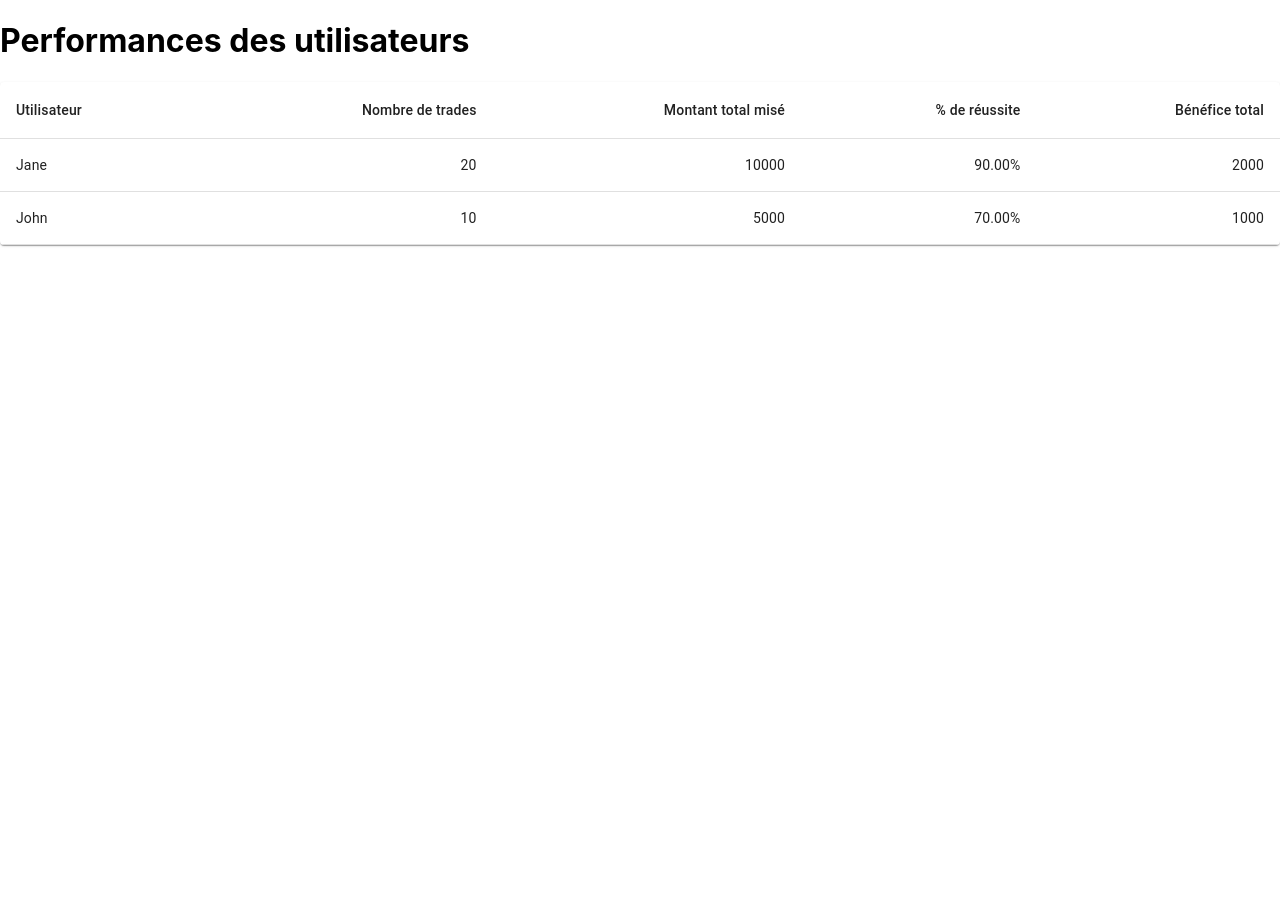
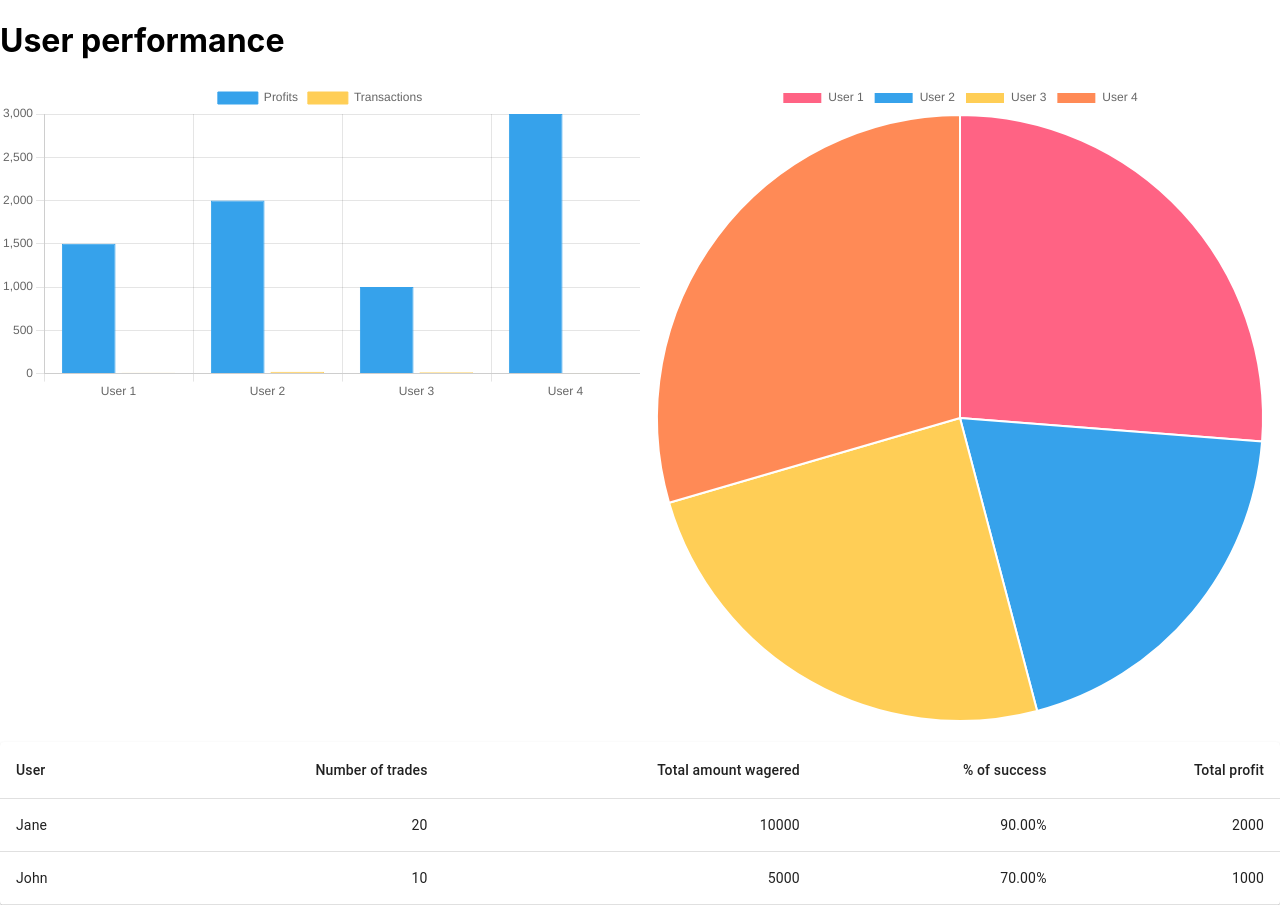
Before and after one commit to elie-atia/react-web-app, a React (Create React App) app: page /performance in a window 1280 px wide. Before the commit the page ends 800 px from the top, so only its background shows below. Built offline with nearby package versions, Linux system fonts and the light colour scheme.

Commit message:
add bar and pie charts to UserPerformancePage

```diff
--- a/src/containers/UserPerformancePage.js
+++ b/src/containers/UserPerformancePage.js
@@ -1,21 +1,82 @@
 import React from 'react';
 import { Table, TableBody, TableCell, TableContainer, TableHead, TableRow, Paper } from '@mui/material';
-
-function UserPerformancePage({ users }) {
+import { Bar, Pie } from 'react-chartjs-2';
+import { Chart as ChartJS, ArcElement, Tooltip, Legend, BarElement,CategoryScale,LinearScale,Title } from 'chart.js';
+ChartJS.register(ArcElement,
+   Tooltip,
+  CategoryScale,
+  LinearScale,
+  BarElement,
+  Title,
+  Legend
+);
+function UserPerformancePage({ users,chartData  }) {
   const sortedUsers = users.sort((a, b) => b.totalProfit - a.totalProfit);
-
+  const barChartData = {
+    labels: chartData.labels,
+    datasets: [
+      {
+        label: 'Profits',
+        data: chartData.profits,
+        backgroundColor: '#36a2eb',
+        borderColor: '#36a2eb',
+        borderWidth: 1,
+      },
+      {
+        label: 'Transactions',
+        data: chartData.transactions,
+        backgroundColor: '#ffce56',
+        borderColor: '#ffce56',
+        borderWidth: 1,
+      },
+    ],
+  };
+  const pieChartData = {
+    labels: chartData.usernames,
+    datasets: [
+      {
+        label: 'Success',
+        data: chartData.successRates,
+        backgroundColor: [
+          '#FF6384',
+          '#36A2EB',
+          '#FFCE56',
+          '#FF8A56',
+          '#8A2BE2',
+          '#00FF7F',
+        ],
+        hoverBackgroundColor: [
+          '#FF6384',
+          '#36A2EB',
+          '#FFCE56',
+          '#FF8A56',
+          '#8A2BE2',
+          '#00FF7F',
+        ],
+      },
+    ],
+  };
   return (
     <div>
-      <h1>Performances des utilisateurs</h1>
+      <h1>User performance</h1>
+      <div style={{ display: 'flex' }}>
+        <div style={{ flex: 1 }}>
+          <Bar data={barChartData} />
+        </div>
+        <div style={{ flex: 1 }}>
+          <Pie data={pieChartData} />
+        </div>
+      </div>
+      <br />
       <TableContainer component={Paper}>
         <Table>
           <TableHead>
             <TableRow>
-              <TableCell>Utilisateur</TableCell>
-              <TableCell align="right">Nombre de trades</TableCell>
-              <TableCell align="right">Montant total misé</TableCell>
-              <TableCell align="right">% de réussite</TableCell>
-              <TableCell align="right">Bénéfice total</TableCell>
+              <TableCell>User</TableCell>
+              <TableCell align="right">Number of trades</TableCell>
+              <TableCell align="right">Total amount wagered</TableCell>
+              <TableCell align="right">% of success</TableCell>
+              <TableCell align="right">Total profit</TableCell>
             </TableRow>
           </TableHead>
           <TableBody>
--- a/src/routes.js
+++ b/src/routes.js
@@ -31,7 +31,14 @@ const Routes = () => {
                 totalAmount: 10000,
                 totalProfit: 2000
             }
-    ]
+        ];
+    const chartData = {
+        labels: ['User 1', 'User 2', 'User 3', 'User 4'],
+        profits: [1500, 2000, 1000, 3000],
+        transactions: [10, 20, 15, 5],
+        usernames: ['User 1', 'User 2', 'User 3', 'User 4'],
+        successRates: [80, 60, 75, 90]
+    };
     return (
         <>
             <Switch>
@@ -40,7 +47,7 @@ const Routes = () => {
                 <Route exact={true} path='/signup' component={Signup} />
                 <Route exact={true} path='/trading' component={TradingPage} />
                 <Route exact={true} path='/history' component={TransactionHistoryRoute} />
-                <Route exact path="/performance" render={() => <UserPerformancePage users={users} />} />
+                <Route exact path="/performance" render={() => <UserPerformancePage users={users} chartData={chartData} />} />
                 <Layout>
                     <Route exact={true} path='/page1' component={Page1} />
                 </Layout>
```
Lines whose indentation alone changed are shown as unchanged.
